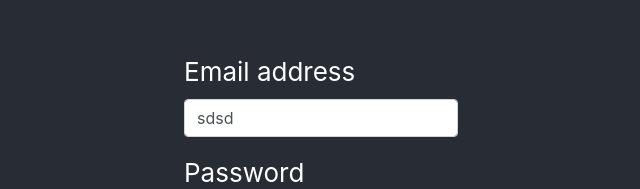
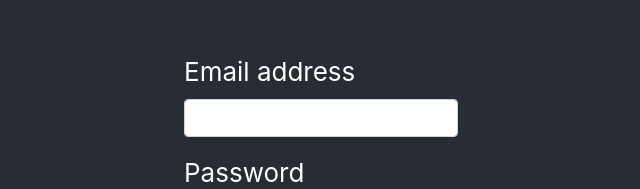
Before and after one commit to ErrorSoul/react_forms, a React (Create React App) app: page / in a window 1280 px wide. Shown: the part 199-388 px from the top of the page, without its empty margins (319-959 px from the left). Built offline with nearby package versions, Linux system fonts and the light colour scheme.

Commit message:
push to github

```diff
--- a/src/Form.js
+++ b/src/Form.js
@@ -1,24 +1,12 @@
-import React, { useState } from 'react'
+import React from 'react'
+import useForm from './useForm'
 
 const Form = () => {
-
-  const [values, setValues] = useState({ email: 'sdsd', password: '' })
-
-  const handleChange = event => {
-
-    const { name, value } = event.target
-    console.log("name : ", name);
-    console.log("value : ", value);
-    setValues({
-      ...values,
-      [name]: value
-    })
+  const submit = () => {
+    console.log('success')
   }
 
-  const handleSubmit = event => {
-    event.preventDefault();
-    console.log('success')
-  }
+  const { handleChange, handleSubmit, values } = useForm(submit)
 
 
 
--- a/src/useForm.js
+++ b/src/useForm.js
@@ -2,8 +2,8 @@ import { useState } from 'react'
 
 
 
-const useForm = () => {
-  const [values, setValues] = useState({ email: 'sdsd', password: '' })
+const useForm = (callback) => {
+  const [values, setValues] = useState({ email: '', password: '' })
 
   const handleChange = event => {
 
@@ -18,7 +18,7 @@ const useForm = () => {
 
   const handleSubmit = event => {
     event.preventDefault();
-    console.log('success')
+    callback();
   }
 
 
@@ -30,3 +30,5 @@ const useForm = () => {
   }
 
 }
+
+export default useForm;
```
